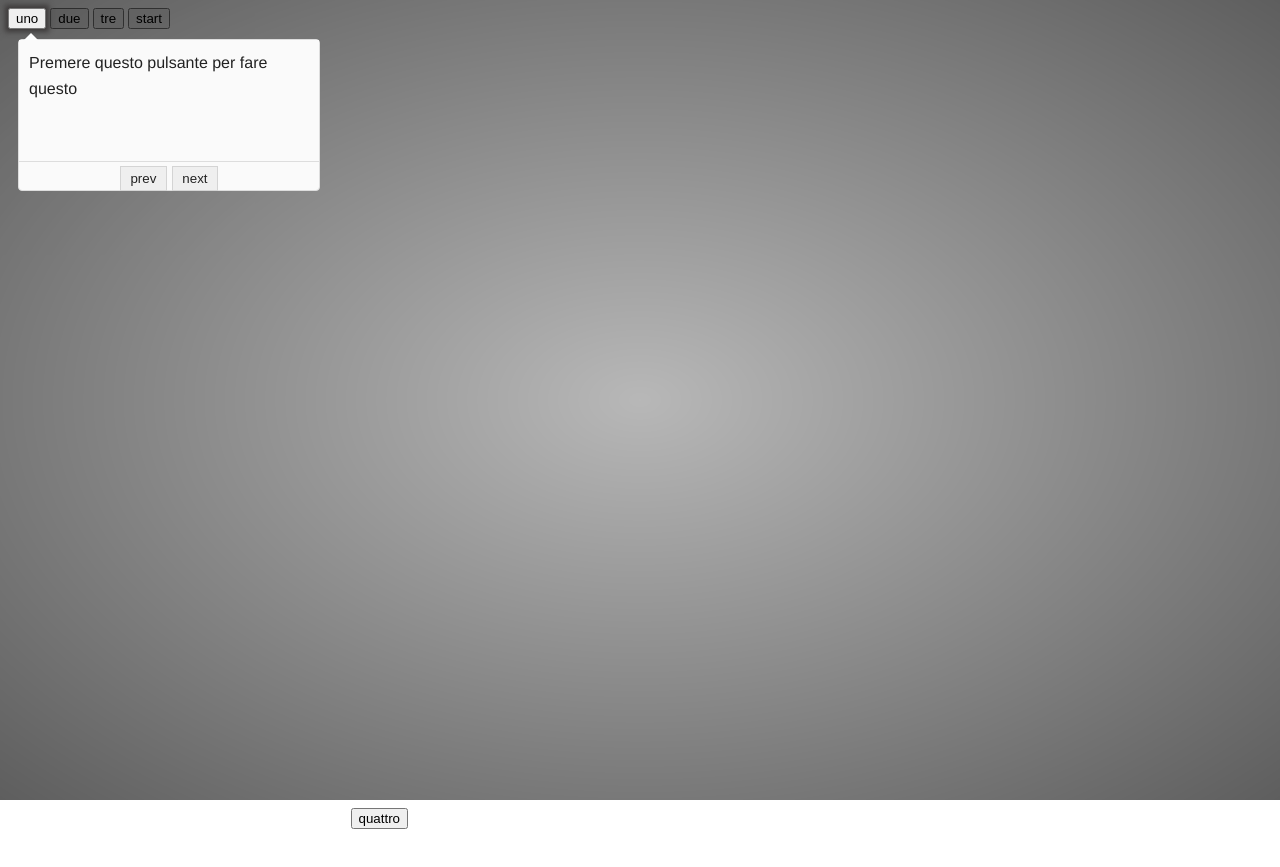
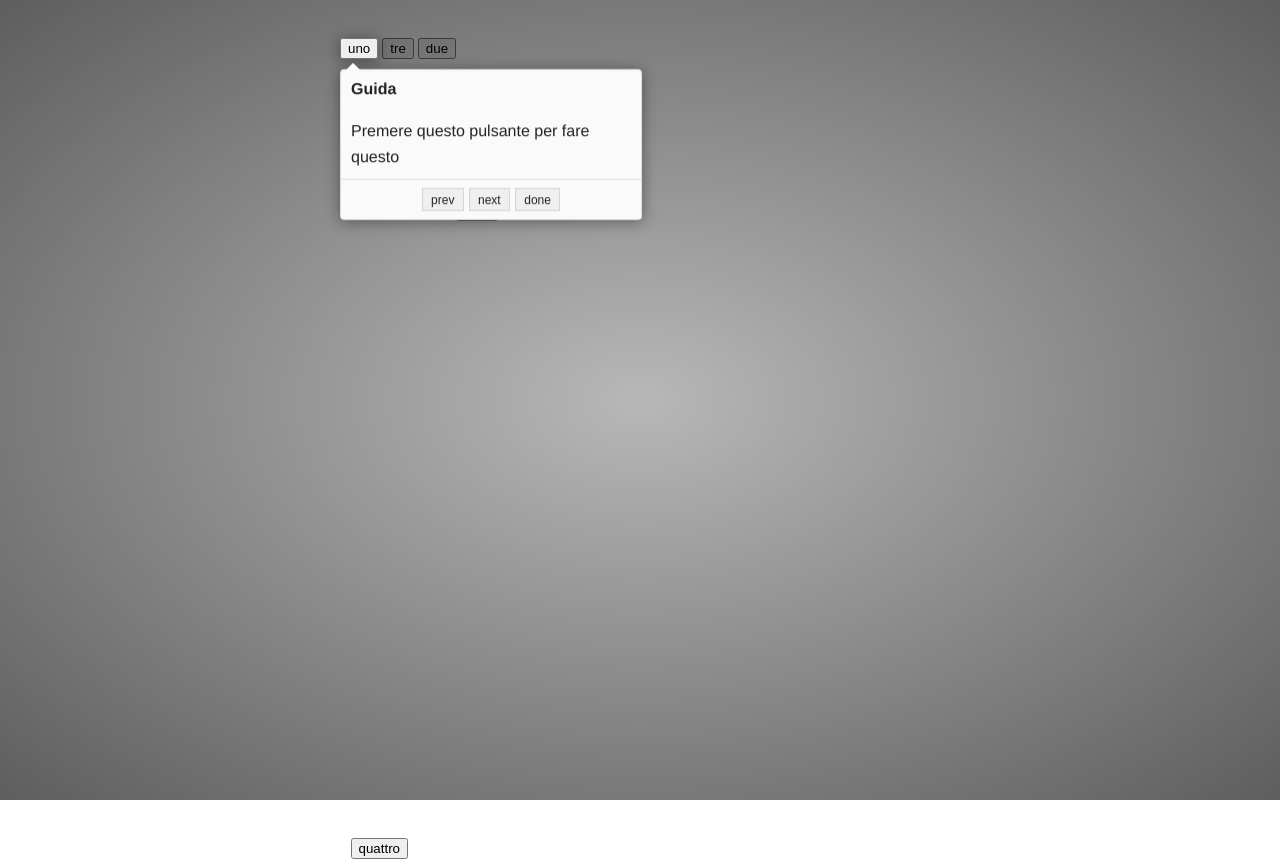
Before and after one commit to narsenico/guideme, a website: page index.html in a window 1280 px wide. Before the commit the page ends 837 px from the top, so only its background shows below. Drawn offline with nearby package versions, Linux system fonts and the light colour scheme.

Commit message:
usato Popper.js per posizionare la guida

```diff
--- a/guideme.css
+++ b/guideme.css
@@ -19,12 +19,15 @@
     top: 0;
     left: 0;
     width: 300px;
-    min-height: 150px;
     background-color: #fafafa;
     border: solid 1px #dddddd;
     border-radius: 4px;
-    box-shadow: 0 0 0 #aaaaaa;
+    box-shadow: 0 2px 15px rgba(0, 0, 0, .4);
     z-index: 9999999!important;
+    font-family: Helvetica, Arial, sans-serif;
+    font-size: 16px;
+    color: #222;
+    transition: all .3s ease-out;
 }
 
 .guideme .guideme-dialog[data-guideme-side="center"] {
@@ -33,42 +36,64 @@
 }
 
 .guideme .guideme-dialog:before {
-	position: absolute;
-	content: '';
-	border: 7px solid white;
+    position: absolute;
+    content: '';
+    border: 7px solid white;
 }
 
-.guideme .guideme-dialog[data-guideme-side="center"]:before {
+.guideme .guideme-dialog.done>.guideme-footer>[data-action=next] {
     display: none;
 }
 
-.guideme .guideme-dialog[data-guideme-side="top left"]:before {
-	top: -14px;
-	left: 5px;
+.guideme .guideme-dialog.center:before {
+    display: none;
+}
+
+.guideme .guideme-dialog[x-placement="bottom-start"] {
+    margin-top: 10px;
+}
+
+.guideme .guideme-dialog[x-placement="bottom-start"]:before {
+    top: -14px;
+    left: 5px;
     border-bottom-color: white;
     border-top-color: transparent;
     border-right-color: transparent;
     border-left-color: transparent;
 }
 
+.guideme .guideme-dialog[x-placement="top-start"] {
+    margin-bottom: 10px;
+}
+
+.guideme .guideme-dialog[x-placement="top-start"]:before {
+    bottom: -14px;
+    left: 5px;
+    border-top-color: white;
+    border-bottom-color: transparent;
+    border-right-color: transparent;
+    border-left-color: transparent;
+}
+
+.guideme .guideme-dialog>.guideme-title {
+    padding: 10px;
+    font-weight: bold;
+}
+
 .guideme .guideme-dialog>.guideme-body {
     line-height: 1.6;
-    font-family: Helvetica, Arial, sans-serif;
-    color: #222;
     padding: 10px;
-    background-color: #fafafa;
-    margin-bottom: 20px;
+    background-color: inherit;
+    max-height: 200px;
+    overflow: auto;
 }
 
 .guideme .guideme-dialog>.guideme-footer {
-    position: absolute;
-    bottom: 0;
-    left: 0;
-    right: 0;
-    height: 20px;
-    padding: 4px;
+    padding: 8px;
     text-align: center;
     border-top: solid 1px #ddd;
+    background-color: inherit;
+    white-space: nowrap;
 }
 
 .guideme .guideme-dialog>.guideme-footer>.guideme-button {
@@ -76,6 +101,7 @@
     color: #222;
     border-radius: 0px;
     border: none;
+    font-size: .75em;
     margin: 0 .2em;
     padding: .3em .7em;
     border: 1px solid #d4d4d4;
@@ -84,6 +110,7 @@
 
 .guideme .guideme-step-target {
     position: relative;
-    box-shadow: 0px 0px 5px 3px rgb(62, 59, 59);
+    box-shadow: 0 2px 15px rgba(0, 0, 0, .4);
     z-index: 9999999!important;
+    transition: all .3s ease-out;
 }
--- a/guideme.js
+++ b/guideme.js
@@ -54,48 +54,49 @@
         }
     }
 
-    function setElementPosition(element, stepTarget) {
-        if (stepTarget === 'center') {
-            element.setAttribute('data-guideme-side', 'center');
-            element.style.top = '';
-            element.style.left = '';
-            return;
-        } else {
-            var stepRect = stepTarget.getBoundingClientRect();
-            var isTop = stepRect.top <= stepRect.bottom;
-            var isLeft = stepRect.left <= stepRect.right;
-            var margin = 10;
-            var side;
+    function getBodySize() {
+        var w = document.body.clientWidth,
+            h = document.body.clientHeight;
+        return { "width": w, "height": h };
+    }
 
-            if (isTop) {
-                side = 'top';
-                element.style.top = (stepRect.bottom + margin) + 'px';
-                element.style.bottom = '';
-            } else {
-                side = 'bottom';
-                element.style.bottom = (stepRect.top + margin) + 'px';
-                element.style.top = '';
+    function getWindowSize() {
+        var w = window,
+            d = document,
+            e = d.documentElement,
+            g = d.getElementsByTagName('body')[0],
+            w = w.innerWidth || e.clientWidth || g.clientWidth,
+            h = w.innerHeight || e.clientHeight || g.clientHeight;
+        return { "width": w, "height": h };
+    }
+
+    function createPopper(element, stepTarget) {
+        return new Popper(stepTarget, element, {
+            "placement": "bottom-start",
+            "onCreate": function(dataObject) {
+                // se è posizionato in centro nascondo la freccia
+                element.classList.toggle('center',
+                    stepTarget.guidemeCenter === true);
+                // TODO: scroll automatico perché il dialog sia sempre visibile
             }
-            if (isLeft) {
-                side += ' left';
-                element.style.left = (stepRect.left + margin) + 'px';
-                element.style.right = '';
-            } else {
-                side += ' right';
-                element.style.right = (stepRect.right - margin) + 'px';
-                element.style.left = '';
-            }
-            element.setAttribute('data-guideme-side', side);
-        }
+        });
     }
 
     function nvl(text, def) {
         return !text || text.length === 0 ? def : text;
     }
 
+    function resolveFunctionOrValue(value, index, step, instance) {
+    	if (typeof value == 'function' || false) {
+    		return value(index, step, instance);
+    	} else {
+    		return value;
+    	}
+    }
+
     function stepComparer(stepA, stepB) {
+        if (!stepB.order) return -1;
         if (!stepA.order) return 1;
-        if (!stepB.order) return -1;
         return (+stepA.order || 0) - (+stepB.order || 0);
     }
 
@@ -103,20 +104,46 @@
         return {
             "el": element,
             // se il valore dell'attributo data-guideme è vuoto uso title
-            "content": nvl(element.attributes['data-guideme'].value,
+            "content": nvl(element.getAttribute('data-guideme'),
                 element.title),
             // se non è specificato l'ordine uso l'indice
             "order": element.getAttribute('data-guideme-step') || index + 1
         }
     }
 
+    // elemento di riferimento per posizionare Popper al centro dello schermo
+    function getPopperRererenceCenter(element) {
+        var modWidth = -element.clientWidth / 2,
+            modHeight = -element.clientHeight / 2;
+        return {
+            "guidemeCenter": true,
+            "clientWidth": 1,
+            "clientHeight": 1,
+            "getBoundingClientRect": function() {
+                var size = getWindowSize();
+                return {
+                    "bottom": size.height / 2 + 1 + modHeight,
+                    "height": 1,
+                    "left": size.width / 2 + modWidth,
+                    "right": size.width / 2 + 1 + modWidth,
+                    "top": size.height / 2 + modHeight,
+                    "width": 1
+                };
+            }
+        }
+    }
+
     var defaultOptions = {
         attachTo: null,
         classes: null,
+        title: null,
+        allowKeyboardNavigation: true,
         showOverlay: true,
+        overlayClickAction: 'done',
         buttons: [
             { "text": "prev", "action": "prev" },
-            { "text": "next", "action": "next" }
+            { "text": "next", "action": "next" },
+            { "text": "done", "action": "done" }
         ]
     };
 
@@ -130,11 +157,12 @@
      * @param      {Object}  options  Opzionale
      * @return     {Object}  ritorna una istanza di guideme
      */
-    function guideme(target, options) {
+    function GuideMe(target, options) {
         var elBody = document.querySelector('body'),
             elTarget = parseElemnt(target, elBody),
             elOverloay, elDialog, elDialogTitle, elDialogBody, elDialogFooter,
-            stepList = [];
+            stepList = [],
+            popper;
 
         if (!elTarget) {
             // se è un oggetto presumo che si tratti delle opzioni
@@ -154,6 +182,9 @@
             elOverloay = document.createElement('div');
             elOverloay.innerHTML = '&nbsp;';
             elOverloay.className = 'guideme-overlay';
+            elOverloay.onclick = function() {
+                performAction((options.overlayClickAction || '').toString().toUpperCase());
+            }
             options.attachTo.appendChild(elOverloay);
         }
 
@@ -171,6 +202,7 @@
             var elButton = document.createElement('button');
             elButton.className = 'guideme-button';
             elButton.innerHTML = btn.text;
+            elButton.setAttribute('data-action', btn.action);
             elButton.onclick = function() {
                 performAction((btn.action || '').toString().toUpperCase());
             };
@@ -229,16 +261,19 @@
             }
 
             var step = stepList[index];
-            // TODO: se non c'è el mostrare il dialog al centro
+            elDialogTitle.innerHTML = nvl(resolveFunctionOrValue(options.title, index, step, this), '');
+            elDialogBody.innerHTML = nvl(resolveFunctionOrValue(step.content, index, step, this), '');
+            elDialog.classList.toggle('done', index === stepList.length - 1)
             if (step.el) {
                 step.el.classList.add('guideme-step-target');
+                popper && popper.destroy();
                 // posiziono il dialogo rispetto al tag di riferimento
-                setElementPosition(elDialog, step.el);
+                popper = createPopper(elDialog, step.el);
             } else {
-                setElementPosition(elDialog, 'center');
+                popper && popper.destroy();
+                // posiziono al centro dello schermo
+                popper = createPopper(elDialog, getPopperRererenceCenter(elDialog));
             }
-            elDialogBody.innerHTML = step.content;
-
             showStep.previous = index;
         }
 
@@ -250,11 +285,15 @@
 
         // gestisco gli eventi per la navigazione
         function setupEvents() {
-            window.addEventListener('keyup', onKeyUp);
+            if (options.allowKeyboardNavigation) {
+                window.addEventListener('keyup', onKeyUp);
+            }
         }
 
         function cleanEvents() {
-            window.removeEventListener('keyup', onKeyUp);
+            if (options.allowKeyboardNavigation) {
+                window.removeEventListener('keyup', onKeyUp);
+            }
         }
 
         function done() {
@@ -263,6 +302,7 @@
                 cleanStepElement(+showStep.previous);
             }
             options.attachTo.classList.remove('guideme-show');
+            popper && popper.destroy();
         }
 
         return {
@@ -300,5 +340,5 @@
         };
     }
 
-    window.guideme = guideme;
+    window.GuideMe = GuideMe;
 })(window, window.jQuery);
--- a/index.html
+++ b/index.html
@@ -1,31 +1,40 @@
 <!DOCTYPE html>
 <html>
+
 <head>
     <title>GuideMe JS</title>
     <link rel="stylesheet" type="text/css" href="guideme.css">
 </head>
+
 <body>
-
+    <div style="width: 600px; margin: 0 auto; padding-top: 30px;">
         <button data-guideme="Premere questo pulsante per fare questo" data-guideme-step="1">uno</button>
-	<button data-guideme data-guideme-step="3" title="Premere questo pulsante per fare quello">due</button>
-	<button data-guideme="Premere questo pulsante per fare quest'altro" data-guideme-step="2">tre</button>
-	<button id="btnstart">start</button>
-
+        <button data-guideme data-guideme-step="3" title="Premere questo pulsante per fare quello">tre</button>
+        <button data-guideme="Premere questo pulsante per fare quest'altro" data-guideme-step="2">due</button>
+        <button id="btnstart" style="position: fixed; top: 200px; right: 50px: ">start</button>
+    </div>
     <div style="width: 400px; height: 800px; position: relative;">
         <button style="position: absolute; bottom: 0px; right: 0;" data-guideme="Altro" data-guideme-step="4">quattro</button>
     </div>
-
     <script type="text/javascript" src="node_modules/jquery/dist/jquery.min.js"></script>
     <script type="text/javascript" src="node_modules/underscore/underscore-min.js"></script>
+    <script type="text/javascript" src="node_modules/popper.js/dist/umd/popper.min.js"></script>
     <script type="text/javascript" src="guideme.js"></script>
     <script type="text/javascript">
-		var g = guideme()
+    var g = GuideMe({
+            "title": "Guida",
+            "overlayClickAction": "done",
+            "showOverlay": true,
+            "allowKeyboardNavigation": true
+        })
         .addStep({
-				"content": "aggiunto a mano",
+            "content": "Lorem ipsum dolor sit amet, consectetur adipiscing elit, sed do eiusmod tempor incididunt ut labore et dolore magna aliqua. Ut enim ad minim veniam, quis nostrud exercitation ullamco laboris nisi ut aliquip ex ea commodo consequat. Duis aute irure dolor in reprehenderit in voluptate velit esse cillum dolore eu fugiat nulla pariatur. Excepteur sint occaecat cupidatat non proident, sunt in culpa qui officia deserunt mollit anim id est laborum.",
             "el": document.getElementById('btnstart')
         })
         .addStep({
-				"content": "finito!"
+            "content": function(index, step) {
+                return "finito con lo step " + (index + 1) + "!<br>" + (new Date());
+            }
         });
     setTimeout(() => {
         g.start();
@@ -33,4 +42,5 @@
     document.getElementById('btnstart').onclick = () => g.start();
     </script>
 </body>
+
 </html>
--- a/package.json
+++ b/package.json
@@ -9,7 +9,9 @@
   "keywords": [],
   "author": "",
   "license": "ISC",
-  "dependencies": {},
+  "dependencies": {
+    "popper.js": "^1.11.1"
+  },
   "devDependencies": {
     "jquery": "^3.2.1",
     "underscore": "^1.8.3"
```
Also changed, not shown: 1 other file. Lines whose indentation alone changed are shown as unchanged.
